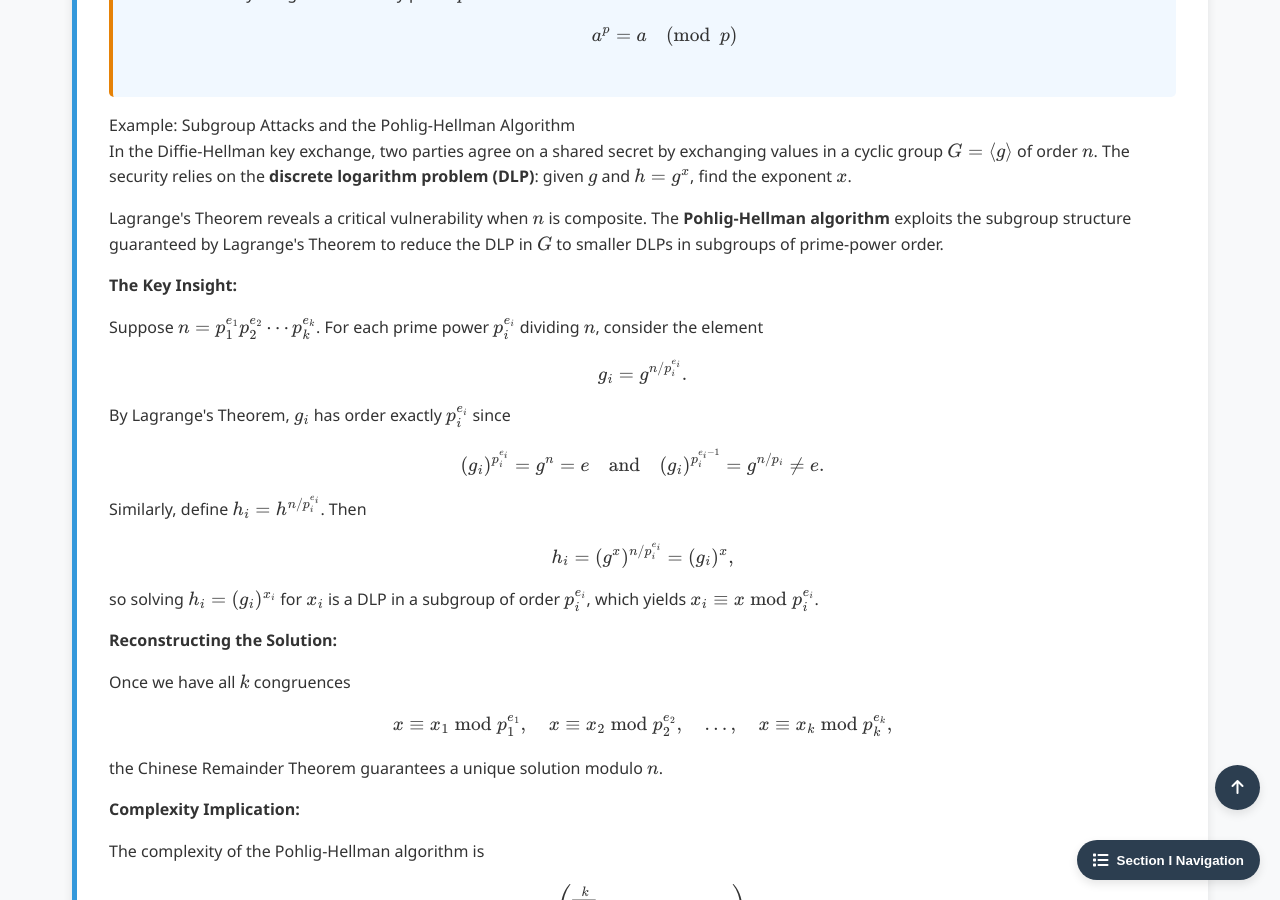
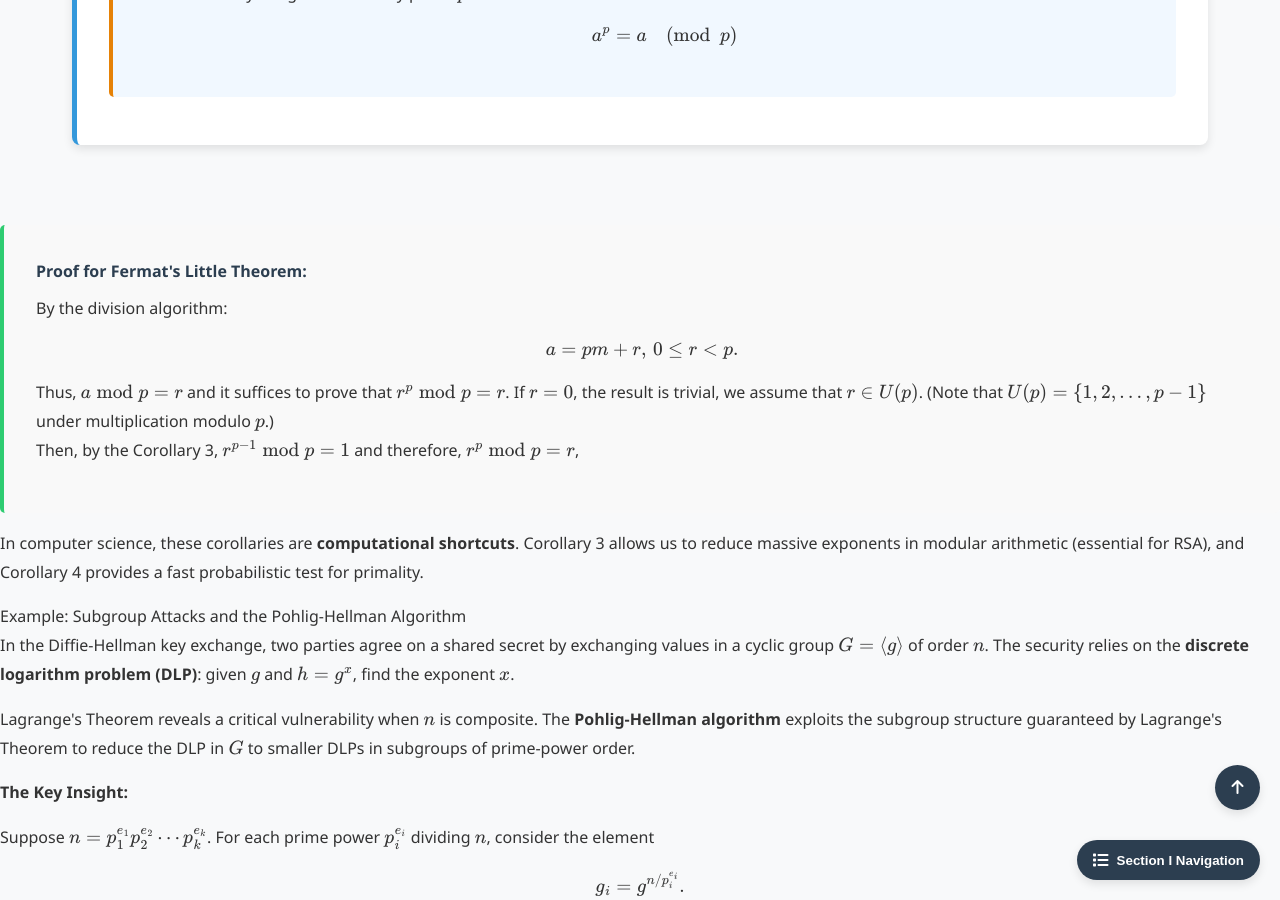
Before and after one commit to Yusukey01/yusukey01.github.io, a Jekyll site: the page built from Mathematics/Linear_algebra/group_isomorphism.html, in a window 1280 px wide and 900 px high, scrolled down 3692 px. Built offline with Jekyll 4.4.1, drawn with Linux system fonts in a browser that asks for light colours.

```diff
--- a/Mathematics/Linear_algebra/group_isomorphism.html
+++ b/Mathematics/Linear_algebra/group_isomorphism.html
@@ -265,6 +265,30 @@ uses_python: false
                     </ol>
                 </div>
 
+                </div>
+
+                <div class="proof">
+                    <span class="proof-title">Proof for Fermat's Little Theorem:</span>
+
+                    <p>
+                        By the division algorithm:
+                        \[
+                        a = pm + r, \, 0 \leq r < p.
+                        \]
+                        Thus, \(a \bmod p = r\) and it suffices to prove that \(r^p \bmod p = r\). If \(r =0\), the
+                        result is trivial, we assume that \(r \in U(p)\). (Note that \(U(p) = \{1, 2, \ldots, p-1\}\) under
+                        multiplication modulo \(p\).)
+                        <br>
+                        Then, by the Corollary 3, \(r^{p-1} \bmod p = 1 \) and therefore, \(r^p \bmod p = r\),
+                    </p>
+                </div>
+
+                <p>
+                    In computer science, these corollaries are <strong>computational shortcuts</strong>. Corollary 3 allows
+                    us to reduce massive exponents in modular arithmetic (essential for RSA), and Corollary 4 provides a
+                    fast probabilistic test for primality.
+                </p>
+
                 <div class="example">
                     <span class="example-title">Example: Subgroup Attacks and the Pohlig-Hellman Algorithm</span>
                     <p>
```
